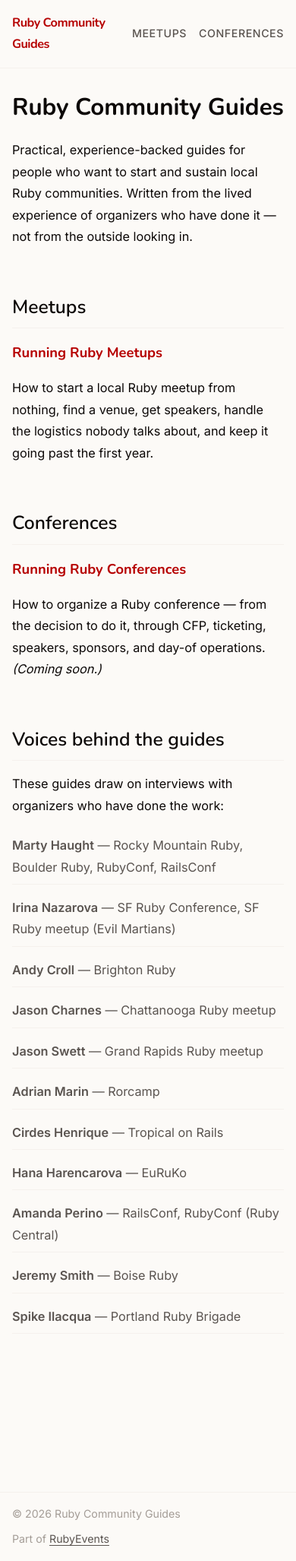
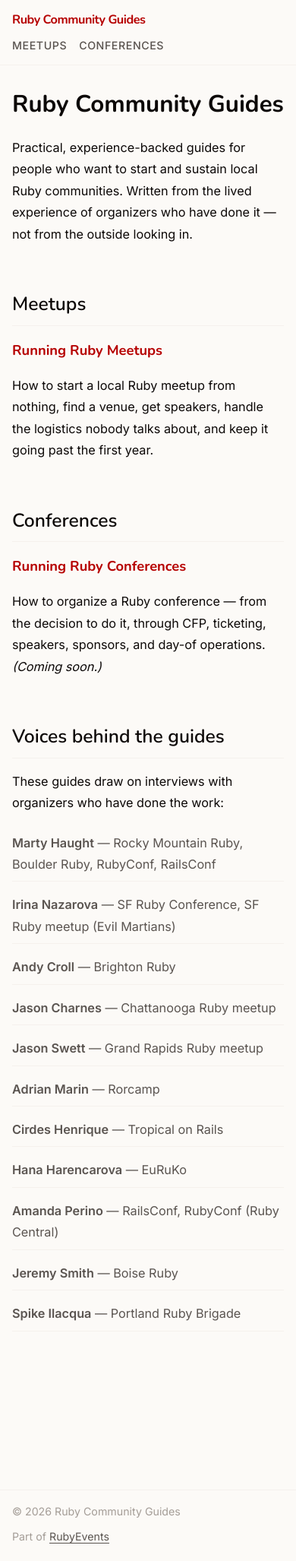
Before and after one commit to rubyevents/guides, a Jekyll site: the page built from index.md, in a window 390 px wide. Shown: the whole page at 76% size. Built offline with Jekyll 4.4.1, drawn with Linux system fonts in a browser that asks for light colours.

Commit message:
Add content, update mise

```diff
--- a/_sass/media.scss
+++ b/_sass/media.scss
@@ -14,19 +14,19 @@
 // ─────────────────────────────────────────────────────────────────────────────
 
 @media (max-width: 640px) {
-  // Nav: smaller title, tighter padding, prevent 3-line wrap
+  // Nav: wrap to two rows on mobile — title full width, links below
   .nav {
-    padding: var(--space-4) var(--space-4);
+    flex-wrap: wrap;
+    padding: var(--space-3) var(--space-4);
+    gap: var(--space-2);
 
     &__title {
+      flex: 1 0 100%;
       font-size: var(--font-size-base);
-      flex-shrink: 1;
-      min-width: 0;
     }
 
     &__links {
       gap: var(--space-4);
-      flex-shrink: 0;
     }
   }
 
```
Also changed, not shown: .mise.toml, 2 other files.
